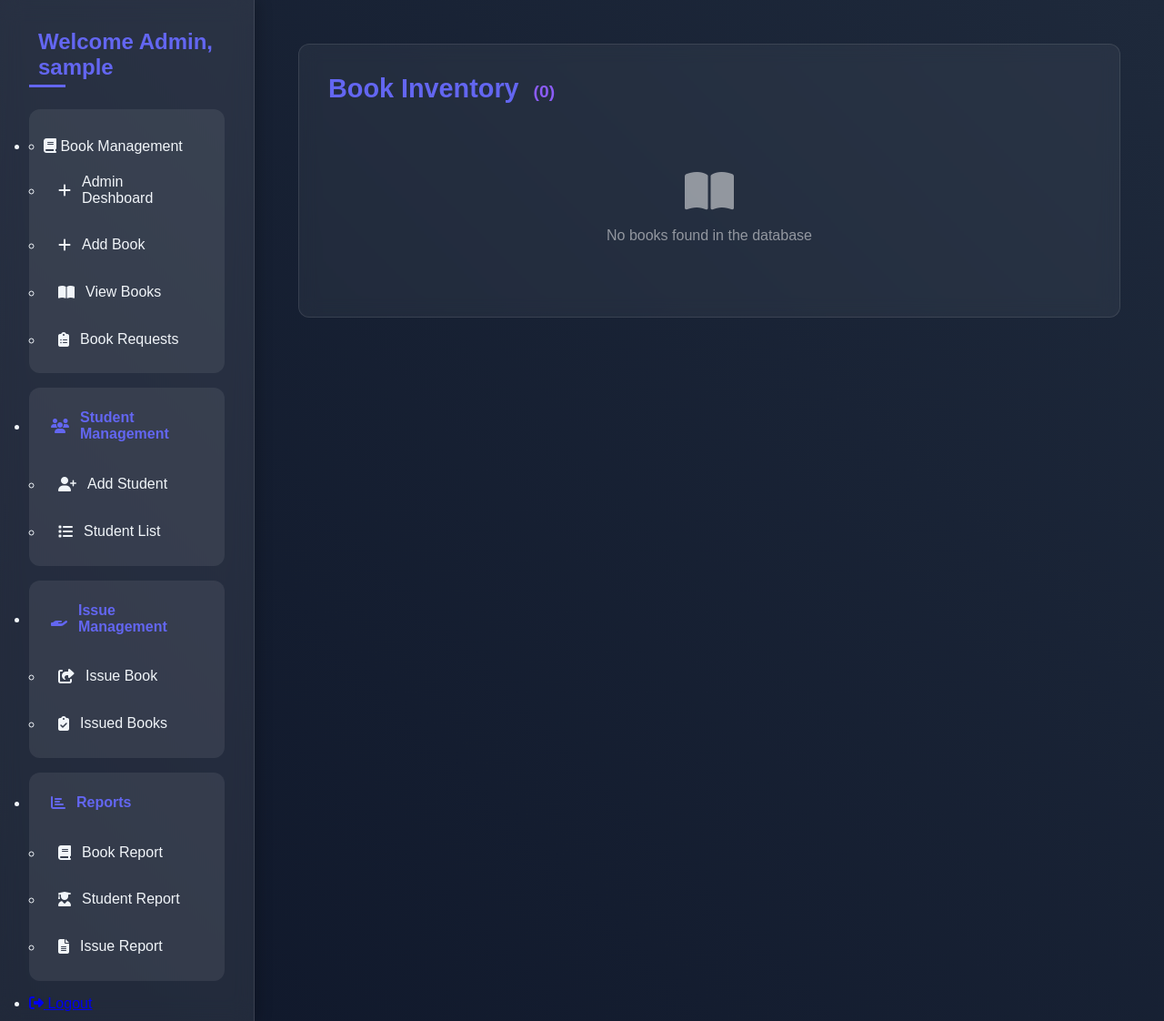
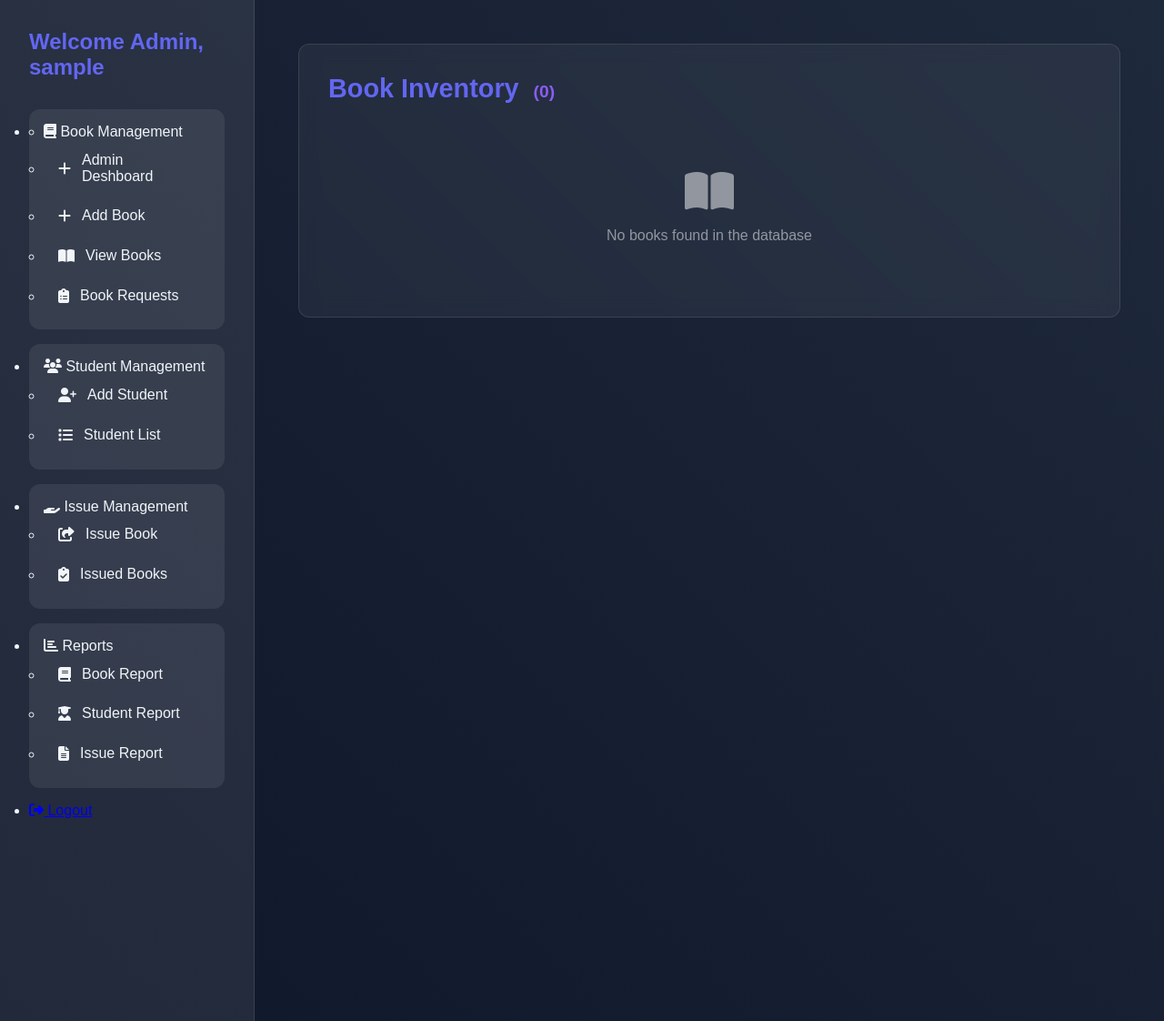
Before and after one commit to ariful10159/Web-project-, a PHP site: page /admin_books.php in a window 1280 px wide. Shown: the whole page at 91% size. Run offline with PHP 8.4, Linux system fonts and the light colour scheme; the visitor is signed in with stand-in values (Sample User, id 1); data that the repository does not hold is empty.

Commit message:
Add files via upload

```diff
--- a/Library Management System/stylesadmin.css
+++ b/Library Management System/stylesadmin.css
@@ -19,40 +18,25 @@
   background: linear-gradient(45deg, #0f172a, #1e293b);
   color: var(--text);
   min-height: 100vh;
-    overflow-x: hidden;
 }
 
-  /* Glassmorphic Sidebar */
+/* Sidebar */
 .sidebar {
   width: 280px;
   background: var(--glass);
-    backdrop-filter: blur(12px);
   padding: 2rem;
   position: fixed;
   height: 100%;
   border-right: 1px solid rgba(255,255,255,0.1);
-    box-shadow: 4px 0 15px rgba(0,0,0,0.2);
 }
 
 .sidebar h2 {
   font-size: 1.5rem;
   margin-bottom: 2rem;
   color: var(--primary);
-    position: relative;
-    padding-left: 10px;
 }
 
-  .sidebar h2::after {
-    content: '';
-    position: absolute;
-    left: 0;
-    bottom: -8px;
-    width: 40px;
-    height: 3px;
-    background: var(--primary);
-  }
-
-  /* Modern Menu Design */
+/* Menu */
 .admin-menu {
   display: flex;
   flex-direction: column;
@@ -63,27 +47,6 @@
   background: var(--glass);
   border-radius: 12px;
   padding: 1rem;
-    transition: transform 0.3s ease;
-  }
-
-  .menu-section:hover {
-    transform: translateX(8px);
-  }
-
-  .menu-section > span {
-    display: flex;
-    align-items: center;
-    gap: 12px;
-    font-weight: 600;
-    color: var(--primary);
-    padding: 0.5rem;
-  }
-
-  .menu-section ul {
-    margin-top: 1rem;
-    display: flex;
-    flex-direction: column;
-    gap: 0.5rem;
 }
 
 .menu-section a {
@@ -94,31 +57,13 @@
   border-radius: 8px;
   color: var(--text);
   text-decoration: none;
-    transition: all 0.3s ease;
-    position: relative;
-    overflow: hidden;
-  }
-
-  .menu-section a::before {
-    content: '';
-    position: absolute;
-    left: -100%;
-    top: 0;
-    width: 100%;
-    height: 100%;
-    background: linear-gradient(90deg, transparent, var(--hover-bg), transparent);
-    transition: 0.4s;
 }
 
 .menu-section a:hover {
   background: var(--hover-bg);
 }
 
-  .menu-section a:hover::before {
-    left: 100%;
-  }
-
-  /* Dashboard Content */
+/* Main Content */
 .main-content {
   margin-left: 280px;
   padding: 3rem;
@@ -187,21 +100,7 @@
   color: var(--primary);
 }
 
-  /* Modern Scrollbar */
-  ::-webkit-scrollbar {
-    width: 8px;
-  }
-
-  ::-webkit-scrollbar-track {
-    background: var(--background);
-  }
-
-  ::-webkit-scrollbar-thumb {
-    background: var(--primary);
-    border-radius: 4px;
-  }
-
-  /* Responsive Design */
+/* Responsive */
 @media (max-width: 768px) {
   .sidebar {
     width: 100%;
```
Also changed, not shown: other parts of Library Management System/stylesadmin.css (+0 -33 lines). Lines whose indentation alone changed are shown as unchanged.
